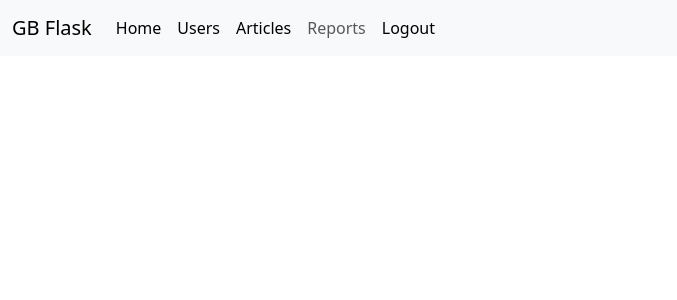
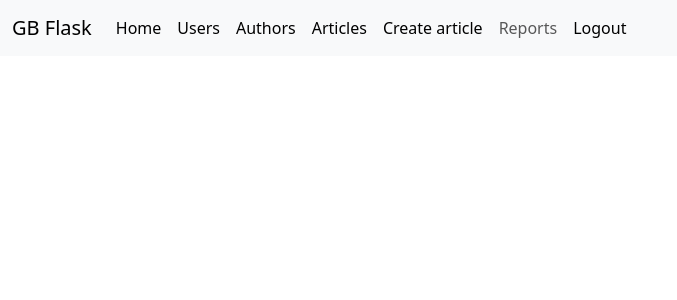
Before and after one commit to Zhdanov-Vyacheslav/gb_flask, a Flask app: page / in a window 1280 px wide. Shown: the top 300 px of the page, without its empty margins (0-677 px from the left). Run offline with Flask 3, Linux system fonts and the light colour scheme; the visitor is signed in with stand-in values (Sample User, id 1); parts of the project's set-up code (start-up, migrations or seed data) failed here and were passed over; some libraries are stand-ins or nearby versions.

Commit message:
Lesson_6 change menu

```diff
--- a/gb_web/templates/navbar.html
+++ b/gb_web/templates/navbar.html
@@ -13,8 +13,16 @@
           <a class="nav-link active" href="{{ url_for('user.user_list') }}">Users</a>
         </li>
         <li class="nav-item">
+          <a class="nav-link active" href="{{ url_for('author.author_list') }}">Authors</a>
+        </li>
+        <li class="nav-item">
           <a class="nav-link active" href="{{ url_for('article.article_list') }}">Articles</a>
         </li>
+        {% if current_user.is_authenticated %}
+          <li class="nav-item">
+            <a class="nav-link active" href="{{ url_for('article.create_article_form') }}">Create article</a>
+          </li>
+        {% endif %}
         <li class="nav-item">
           <a class="nav-link" href="{{ url_for('report.report_list') }}">Reports</a>
         </li>
```
